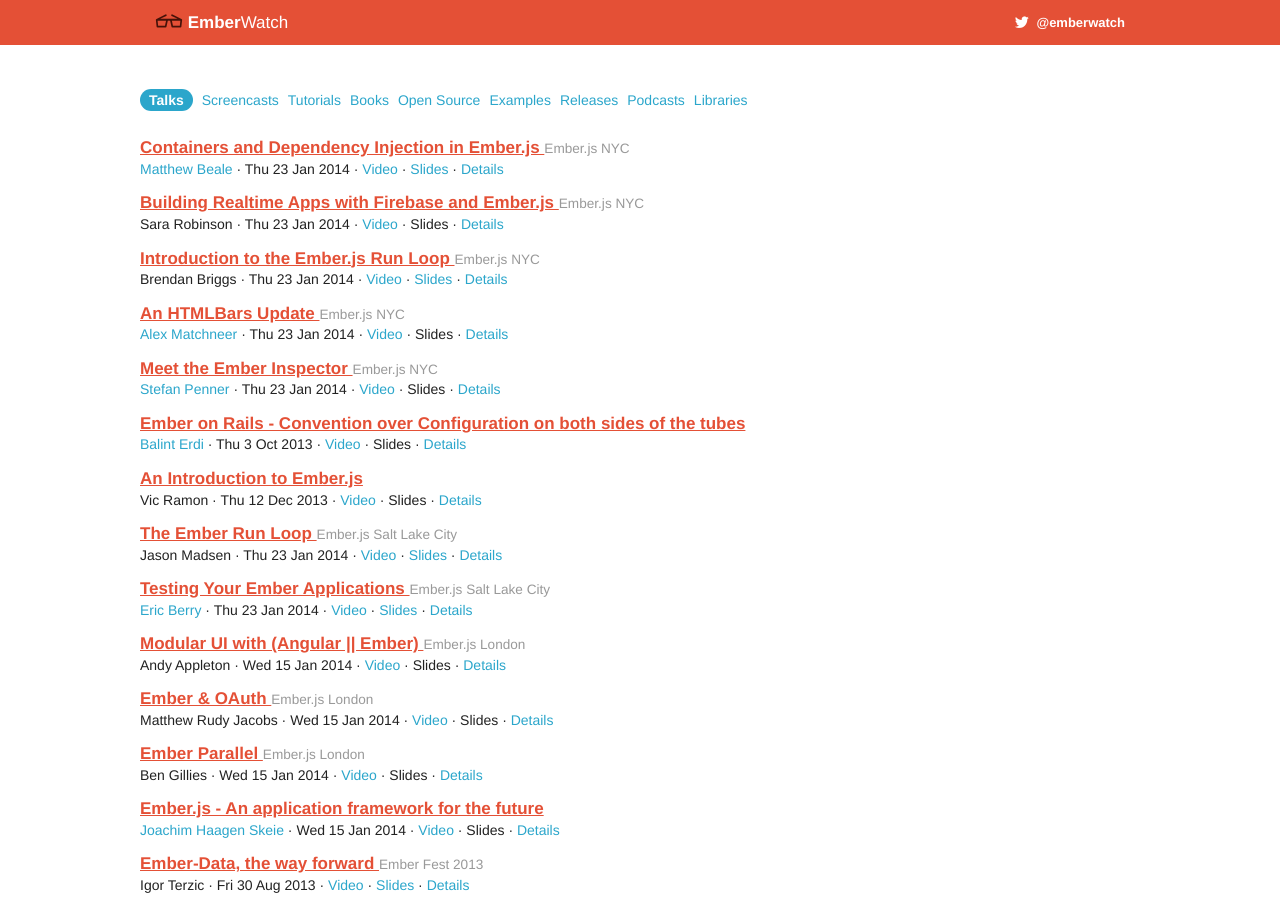
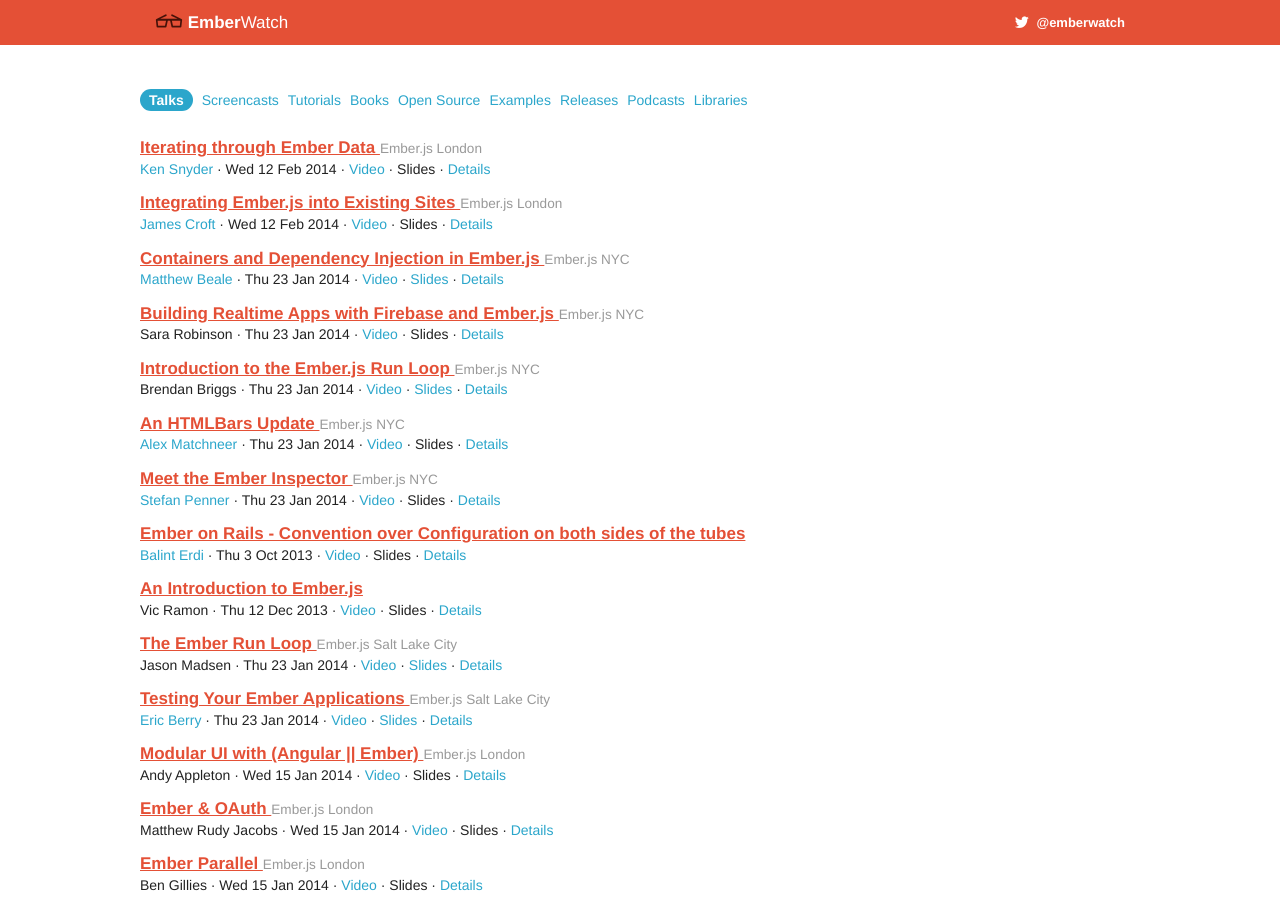
Before and after one commit to emberwatch/emberwatch, a Jekyll site: the page built from index.html, in a window 1280 px wide and 900 px high. Built offline with Jekyll 4.4.1, drawn with Linux system fonts in a browser that asks for light colours; comment, search, counter and statistics services are not loaded.

Commit message:
Add talks from Ember London february meetup.

```diff
--- a/_data/people.yml
+++ b/_data/people.yml
@@ -467,3 +467,7 @@
 - id: 116
   name: Martin Feckie
   twitter: mfeckie
+- id: 117
+  name: Ken Snyder
+  twitter: yankeeinlondon
+  site: http://ken.net/blog/
--- a/_data/talks.yml
+++ b/_data/talks.yml
@@ -1,4 +1,22 @@
 ---
+- title: "Iterating through Ember Data"
+  date: '2014-02-12'
+  event_id: 13
+  author_ids:
+  - 117
+  videos:
+  - https://vimeo.com/86715370
+  url: "http://www.meetup.com/London-Emberjs-User-Group/events/161526872/"
+  id: 156
+- title: "Integrating Ember.js into Existing Sites"
+  date: '2014-02-12'
+  event_id: 13
+  author_ids:
+  - 12
+  videos:
+  - https://vimeo.com/86698279
+  url: "http://www.meetup.com/London-Emberjs-User-Group/events/161526872/"
+  id: 155
 - title: "Containers and Dependency Injection in Ember.js"
   date: '2014-01-23'
   event_id: 2
```
